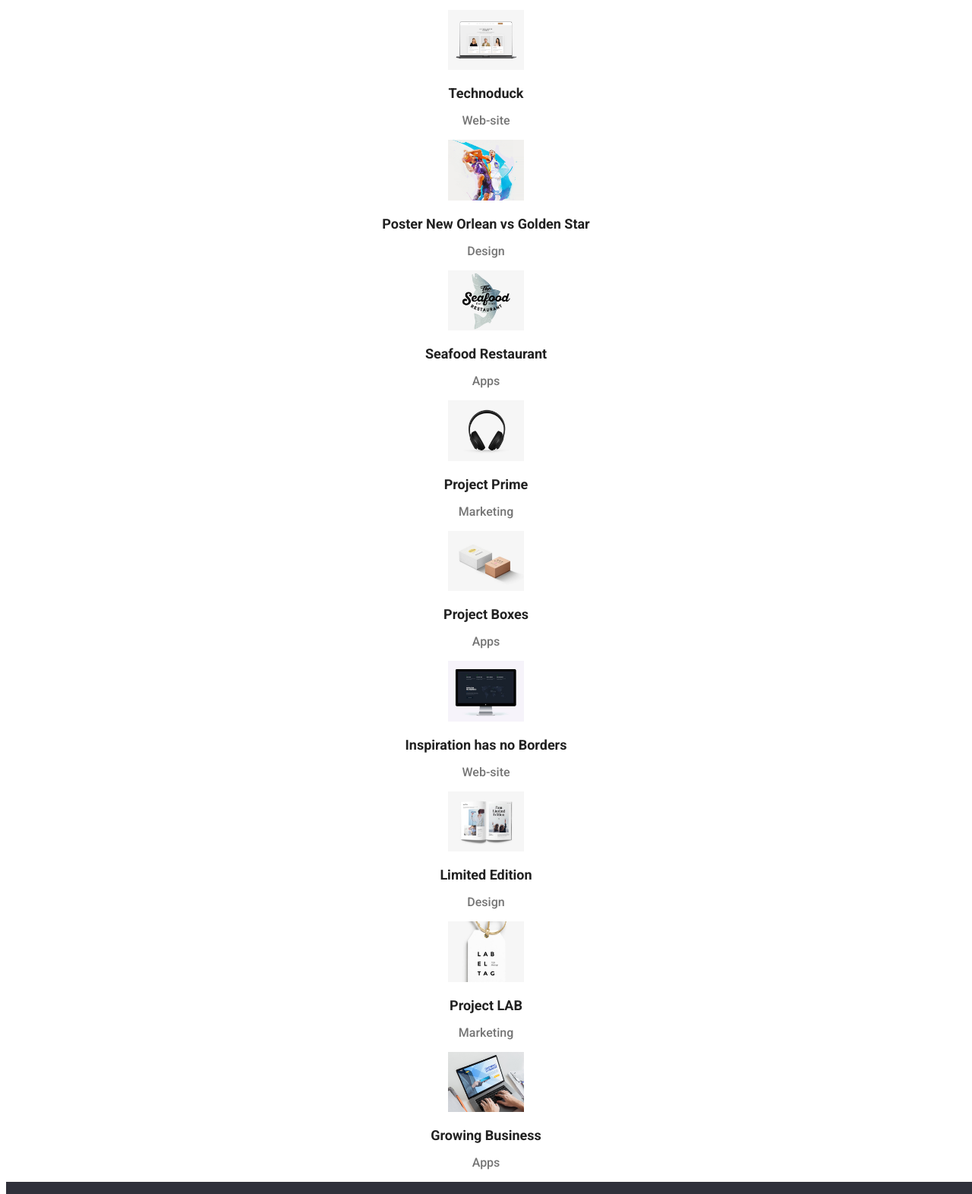
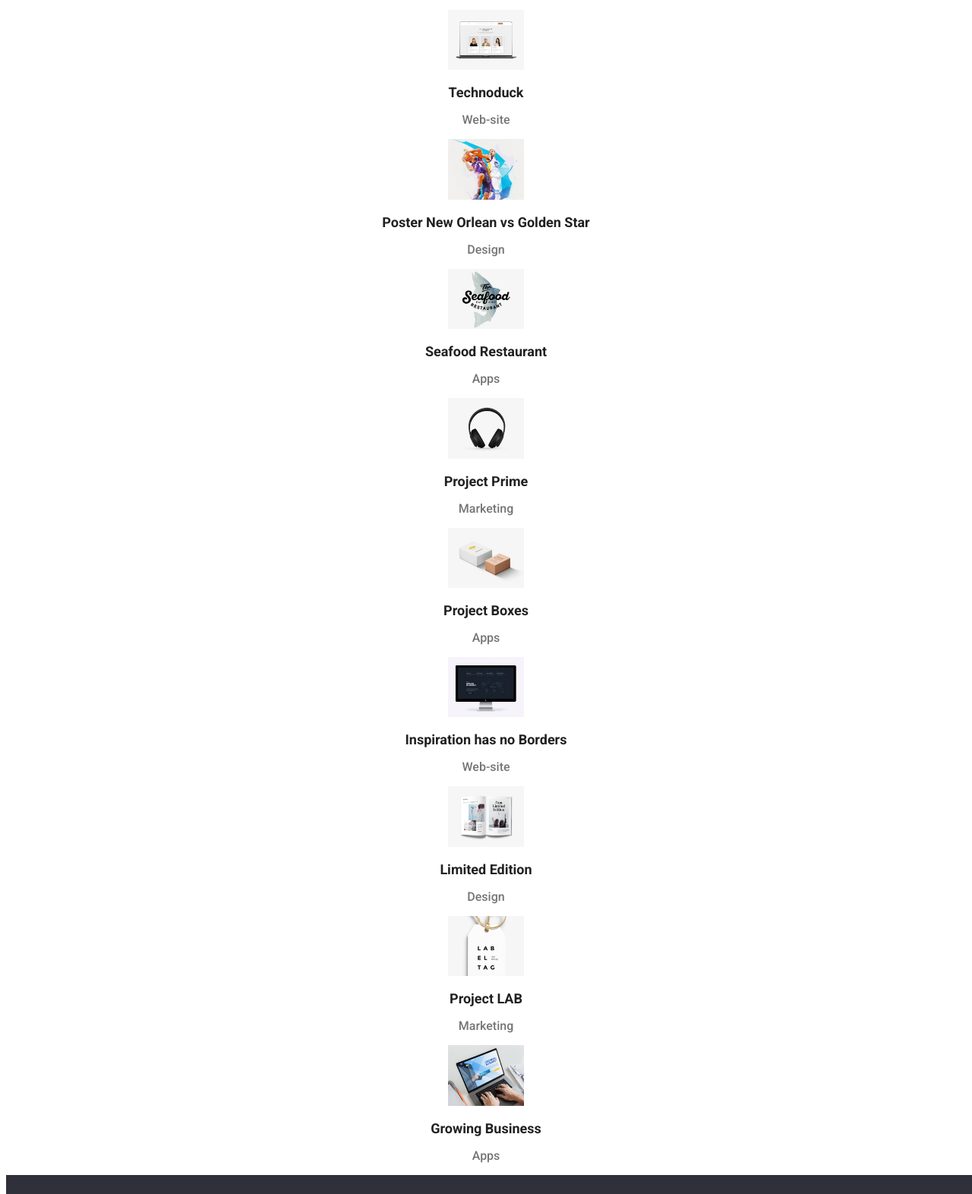
Before and after one commit to CornelZeak/tema-2, a plain HTML site: page portofolio/portofolio.html in a window 1280 px wide. Shown: the part 128-1700 px from the top of the page at 76% size. Drawn offline with Linux system fonts and the light colour scheme.

Commit message:
tema 2 final

```diff
--- a/css/styles.css
+++ b/css/styles.css
@@ -152,7 +152,7 @@
 }
 
 .main-content {
-  font-family: var("Roboto", sans-serif);
+  font-family: var(--main-font);
   line-height: 16px;
   letter-spacing: 0.03em;
   text-align: center;
@@ -165,7 +165,7 @@
 }
 .main-content__what-we-do h2 {
   text-align: center;
-  size: 36px;
+  font-size: 36px;
   padding: 40px;
 }
 .main-content__our-team {
@@ -175,11 +175,11 @@
 }
 .main-content__our-team span {
   font-size: 16px;
-  font-weight: 500px;
+  font-weight: 500;
   color: var(--black);
 }
 .main-content__our-team p {
-  font-weight: 400px;
+  font-weight: 400;
   color: var(--black-dark);
 }
 
@@ -213,12 +213,12 @@
 }
 
 .portofolio-content__box-list p {
-  font-weight: 500px;
+  font-weight: 500;
   font-size: 16px;
   color: var(--black-dark);
 }
-.portofolio-content__box-list span {
-  font-weight: 700px;
+.portofolio-content__box-list h2 {
+  font-weight: bold 700;
   font-size: 18px;
   color: var(--black);
 }
--- a/portofolio/portofolio.html
+++ b/portofolio/portofolio.html
@@ -28,7 +28,7 @@
           <div class="header-section__list">
             <ul class="header-section__list-main">
               <li class="list-item1">
-                <a href="studio.html" class="menu-link">
+                <a href="../index.html" class="menu-link">
                   <h3>Studio</h3>
                 </a>
               </li>
@@ -91,7 +91,7 @@
           <!--Box 1-->
           <div class="box-1">
             <img src="./images/img-1.jpg" alt="Technoduck" width="100" />
-            <p><b><span>Technoduck<span></b></p>
+            <h2>Technoduck</h2>
             <p>Web-site</p>
           </div>
           <!--Box 2-->
@@ -101,9 +101,7 @@
               alt="Poster New Orlean vs Golden Star"
               width="100"
             />
-            <p>
-              <b><span>Poster New Orlean vs Golden Star</span></b>
-            </p>
+            <h2>Poster New Orlean vs Golden Star</h2>
             <p>Design</p>
           </div>
           <!--Box 3-->
@@ -113,21 +111,19 @@
               alt="Seafood Restaurant "
               width="100"
             />
-            <p>
-              <b><span>Seafood Restaurant</span></b>
-            </p>
+            <h2>Seafood Restaurant</h2>
             <p>Apps</p>
           </div>
           <!--Box 4-->
           <div>
             <img src="./images/img-4.jpg" alt="Project Prime" width="100" />
-            <p><b><span>Project Prime<span></b></p>
+            <h2>Project Prime</h2>
             <p>Marketing</p>
           </div>
           <!--Box 5-->
           <div>
             <img src="./images/img-5.jpg" alt="Project Boxes" width="100" />
-            <p><b><span>Project Boxes<span></b></p>
+            <h2>Project Boxes</h2>
             <p>Apps</p>
           </div>
           <!--Box 6-->
@@ -137,25 +133,25 @@
               alt="Inspiration has no Borders"
               width="100"
             />
-            <p><b><span>Inspiration has no Borders<span></b></p>
+            <h2>Inspiration has no Borders</h2>
             <p>Web-site</p>
           </div>
           <!--Box 7-->
           <div>
             <img src="./images/img-7.jpg" alt="Limited Edition" width="100" />
-            <p><b><span>Limited Edition<span></b></p>
+            <h2>Limited Edition</h2>
             <p>Design</p>
           </div>
           <!--Box 8-->
           <div>
             <img src="./images/img-8.jpg" alt="Project LAB" width="100" />
-            <p><b><span>Project LAB<span></b></p>
+            <h2>Project LAB</h2>
             <p>Marketing</p>
           </div>
           <!--Box 9-->
           <div>
             <img src="./images/img-9.jpg" alt="Growing Business" width="100" />
-            <p><b><span>Growing Business</span></b></p>
+            <h2>Growing Business</h2>
             <p>Apps</p>
           </div>
         </div>
```
Also changed, not shown: index.html (+5 -7 lines).
